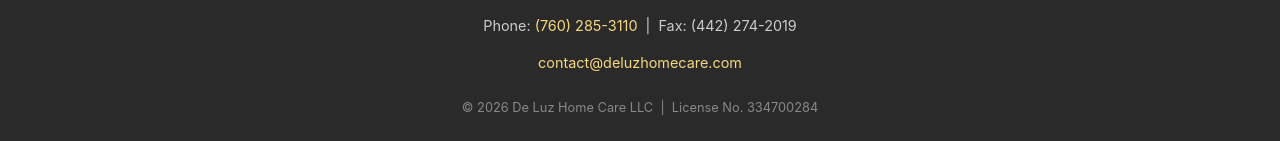
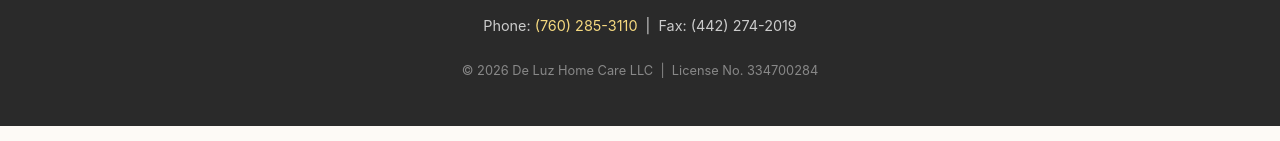
Before and after one commit to sabino-ramirez/tia_lucy, a plain HTML site: page index.html in a window 1280 px wide. Shown: the part 2298-2439 px from the top of the page. Drawn offline with Linux system fonts and the light colour scheme.

Commit message:
removing email line

```diff
--- a/index.html
+++ b/index.html
@@ -255,7 +255,6 @@
 <footer>
   <p><strong>De Luz Home Care LLC</strong></p>
   <p>Phone: <a href="tel:7602853110">(760) 285-3110</a> &nbsp;|&nbsp; Fax: (442) 274-2019</p>
-  <p><a href="mailto:contact@deluzhomecare.com">contact@deluzhomecare.com</a></p>
   <p style="margin-top: 1.5rem; font-size: 0.8rem; color: #888;">© 2026 De Luz Home Care LLC &nbsp;|&nbsp; License No. 334700284</p>
 </footer>
 
```
